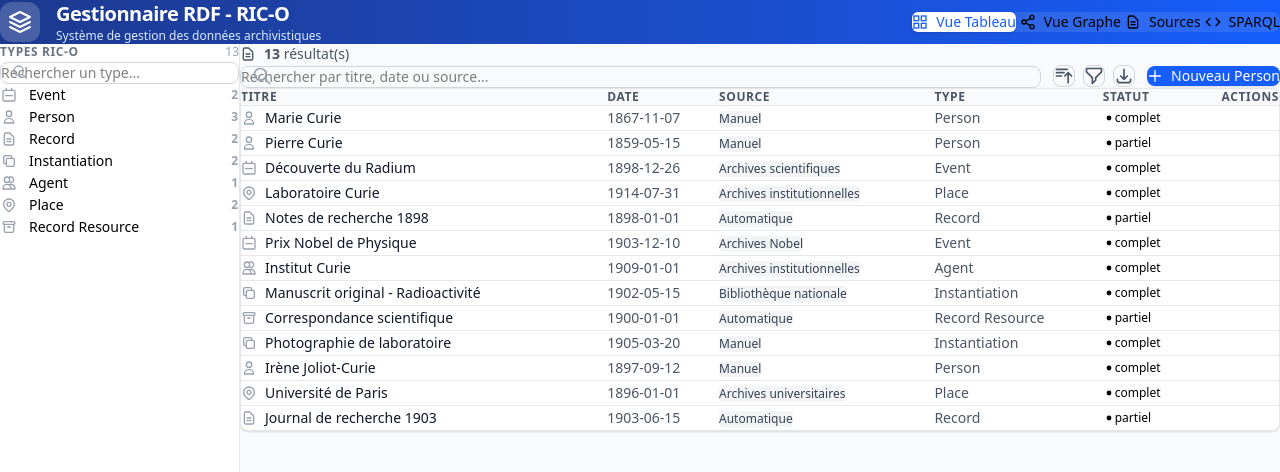
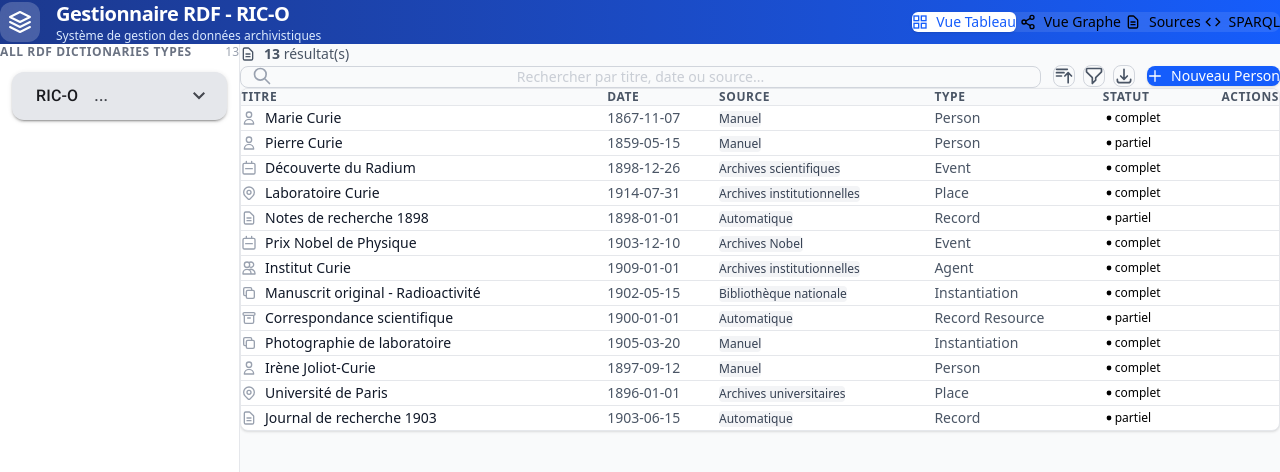
Before and after one commit to Sabermahjoub/Projet-RDF, an Angular app in the folder Frontend/: page /GestionRessources in a window 1280 px wide. Shown: the top 472 px of the page. Built offline with nearby package versions, Linux system fonts and the light colour scheme.

Commit message:
Améliorations de l'interface (ergonomie)

```diff
--- a/Frontend/src/app/components/gestion-ressources/gestion-ressources.component.html
+++ b/Frontend/src/app/components/gestion-ressources/gestion-ressources.component.html
@@ -64,32 +64,34 @@
     <aside class="w-60 bg-white border-r border-gray-200 overflow-y-auto shadow-sm">
       <div class="p-4">
         <div class="flex items-center justify-between mb-3">
-          <h2 class="text-xs font-semibold text-gray-500 uppercase tracking-wider">Types RIC-O</h2>
+          <h2 class="text-xs font-semibold text-gray-500 uppercase tracking-wider">All RDF dictionaries types</h2>
           <span class="text-xs text-gray-400 font-medium">{{ getTotalCount() }}</span>
         </div>
 
-        <div class="mb-3">
-          <div class="relative">
-            <svg class="absolute left-3 top-1/2 transform -translate-y-1/2 w-4 h-4 text-gray-400" fill="none" stroke="currentColor" viewBox="0 0 24 24">
-              <path stroke-linecap="round" stroke-linejoin="round" stroke-width="2" d="M21 21l-6-6m2-5a7 7 0 11-14 0 7 7 0 0114 0z"></path>
-            </svg>
-            <input type="text" [(ngModel)]="typeSearchQuery" (input)="onTypeSearch()" placeholder="Rechercher un type..." class="w-full pl-9 pr-3 py-2 text-sm border border-gray-300 rounded-lg focus:outline-none focus:ring-2 focus:ring-blue-500 focus:border-transparent transition-all">
-          </div>
-        </div>
+        <mat-accordion class="flex flex-col m-3! w-full!">
+          <mat-expansion-panel class="w-[90%]! bg-gray-200!" (opened)="panelOpenState.set(true)" (closed)="panelOpenState.set(false)">
+            <mat-expansion-panel-header>
+              <mat-panel-title> RIC-O </mat-panel-title>
+              <mat-panel-description>
+                ...
+              </mat-panel-description>
+            </mat-expansion-panel-header>
+            <div class="space-y-1">
+              <mat-list class="flex flex-col w-full h-full items-center justify-center">
+                <button *ngFor="let entityType of filteredEntityTypes" (click)="filterByType(entityType.type)" [class.bg-blue-50]="selectedType === entityType.type" [class.border-blue-500]="selectedType === entityType.type" [class.text-blue-700]="selectedType === entityType.type" class="w-full! flex flex-col items-center justify-between px-3 py-2.5 text-sm rounded-lg hover:bg-gray-50 transition-colors duration-150 border border-transparent group" [attr.aria-pressed]="selectedType === entityType.type">
+                  <div class="items-center">
+                    <mat-list-item class="w-full font-medium">{{ entityType.name }}</mat-list-item>
+                  </div>
+                  <mat-divider class="w-full" ></mat-divider>
+                </button>
+              </mat-list>
+            </div>
 
-        <div class="space-y-1">
-          <button *ngFor="let entityType of filteredEntityTypes" (click)="filterByType(entityType.type)" [class.bg-blue-50]="selectedType === entityType.type" [class.border-blue-500]="selectedType === entityType.type" [class.text-blue-700]="selectedType === entityType.type" class="w-full flex items-center justify-between px-3 py-2.5 text-sm rounded-lg hover:bg-gray-50 transition-colors duration-150 border border-transparent group" [attr.aria-pressed]="selectedType === entityType.type">
-            <div class="flex items-center gap-3">
-              <svg class="w-4 h-4 text-gray-400 group-hover:text-gray-600 transition-colors" [class.text-blue-500]="selectedType === entityType.type" fill="none" stroke="currentColor" viewBox="0 0 24 24">
-                <path stroke-linecap="round" stroke-linejoin="round" stroke-width="2" [attr.d]="getIconPath(entityType.icon)"></path>
-              </svg>
-              <span class="font-medium">{{ entityType.name }}</span>
-            </div>
-            <span class="text-xs font-semibold text-gray-400 group-hover:text-gray-600 transition-colors" [class.text-blue-600]="selectedType === entityType.type" [class.bg-blue-100]="selectedType === entityType.type" [class.px-2]="selectedType === entityType.type" [class.py-0.5]="selectedType === entityType.type" [class.rounded-full]="selectedType === entityType.type">
-              {{ entityType.count }}
-            </span>
-          </button>
-        </div>
+
+          </mat-expansion-panel>
+
+        </mat-accordion>
+
 
         <!-- No results message for type search -->
         <div *ngIf="typeSearchQuery && filteredEntityTypes.length === 0" class="text-center py-8">
@@ -130,7 +132,7 @@
             <svg class="absolute left-3 top-1/2 transform -translate-y-1/2 w-5 h-5 text-gray-400" fill="none" stroke="currentColor" viewBox="0 0 24 24">
               <path stroke-linecap="round" stroke-linejoin="round" stroke-width="2" d="M21 21l-6-6m2-5a7 7 0 11-14 0 7 7 0 0114 0z"></path>
             </svg>
-            <input type="text" [(ngModel)]="searchQuery" (input)="onSearch()" placeholder="Rechercher par titre, date ou source..." class="w-full pl-10 pr-10 py-2.5 border border-gray-300 rounded-lg focus:outline-none focus:ring-2 focus:ring-blue-500 focus:border-transparent text-sm transition-all" aria-label="Rechercher des entités">
+            <input type="text" [(ngModel)]="searchQuery" (input)="onSearch()" placeholder="Rechercher par titre, date ou source..." class="text-center w-full pl-10 pr-10 py-2.5 border border-gray-300 rounded-lg focus:outline-none focus:ring-2 focus:ring-blue-500 focus:border-transparent text-sm text-gray-400 transition-all" aria-label="Rechercher des entités">
             <button *ngIf="searchQuery" (click)="clearSearch()" class="absolute right-3 top-1/2 transform -translate-y-1/2 text-gray-400 hover:text-gray-600 transition-colors" aria-label="Effacer la recherche">
               <svg class="w-4 h-4" fill="none" stroke="currentColor" viewBox="0 0 24 24">
                 <path stroke-linecap="round" stroke-linejoin="round" stroke-width="2" d="M6 18L18 6M6 6l12 12"></path>
@@ -290,11 +292,7 @@
         </div>
 
         <!-- RIC Tab Content -->
-        <div *ngIf="detailTab === 'ric'">
-          <!-- App Graph Badge -->
-          <div class="mb-6">
-            <span class="inline-flex items-center px-2.5 py-1 bg-gray-900 text-white text-xs font-medium rounded">app-graph</span>
-          </div>
+        <div class="flex flex-col gap-5! p-3!" *ngIf="detailTab === 'ric'">
 
           <!-- ID Field -->
           <div class="mb-6">
@@ -320,19 +318,19 @@
               </button>
             </label>
             <div class="flex items-center justify-between p-3 bg-gray-50 border border-gray-200 rounded-lg">
-              <span class="text-sm text-gray-900 font-medium">{{ selectedEntity?.titre }}</span>
+              <input
+                *ngIf="selectedEntity"
+                type="text"
+                [(ngModel)]="selectedEntity.titre"
+
+                class="text-sm text-gray-900 font-medium w-full bg-transparent focus:outline-none"
+              />
               <button class="text-gray-400 hover:text-gray-600 transition-colors" aria-label="Supprimer">
                 <svg class="w-4 h-4" fill="none" stroke="currentColor" viewBox="0 0 24 24">
                   <path stroke-linecap="round" stroke-linejoin="round" stroke-width="2" d="M6 18L18 6M6 6l12 12"></path>
                 </svg>
               </button>
             </div>
-            <button class="mt-2 flex items-center gap-1 text-sm text-blue-600 hover:text-blue-700 font-medium transition-colors">
-              <svg class="w-4 h-4" fill="none" stroke="currentColor" viewBox="0 0 24 24">
-                <path stroke-linecap="round" stroke-linejoin="round" stroke-width="2" d="M12 4v16m8-8H4"></path>
-              </svg>
-              Ajouter
-            </button>
           </div>
 
           <!-- Birth Date -->
@@ -386,7 +384,7 @@
           </div>
 
           <!-- Associated With -->
-          <div *ngIf="selectedEntity?.associatedWith && selectedEntity.associatedWith!.length > 0" class="mb-6">
+          <div *ngIf="selectedEntity?.associatedWith && selectedEntity.associatedWith!.length > 0" class="mb-6 flex flex-col gap-2!">
             <label class="block text-sm font-medium text-gray-700 mb-2">
               Associated With ({{ selectedEntity.associatedWith!.length }})
               <button class="inline ml-1 text-gray-400 hover:text-gray-600" aria-label="Information">
@@ -395,7 +393,7 @@
                 </svg>
               </button>
             </label>
-            <div class="space-y-2">
+            <div class="space-y-2 flex flex-col gap-2!">
               <div *ngFor="let person of selectedEntity.associatedWith" class="flex items-center justify-between p-3 bg-blue-50 border border-blue-200 rounded-lg group hover:bg-blue-100 transition-colors">
                 <div class="flex items-center gap-2">
                   <svg class="w-4 h-4 text-blue-600" fill="none" stroke="currentColor" viewBox="0 0 24 24">
@@ -428,7 +426,7 @@
         </div>
 
         <!-- Metadata Tab Content -->
-        <div *ngIf="detailTab === 'metadata'">
+        <div *ngIf="detailTab === 'metadata'" class="text-center p-12!">
           <div class="space-y-4">
             <div>
               <span class="text-xs font-semibold text-gray-500 uppercase tracking-wider">Type</span>
--- a/Frontend/src/app/components/gestion-ressources/gestion-ressources.component.ts
+++ b/Frontend/src/app/components/gestion-ressources/gestion-ressources.component.ts
@@ -1,7 +1,11 @@
-import { Component, OnInit } from '@angular/core';
+import {ChangeDetectionStrategy, signal, Component, OnInit } from '@angular/core';
 import { CommonModule } from '@angular/common';
 import { FormsModule, ReactiveFormsModule, FormBuilder, FormGroup, FormArray, Validators } from '@angular/forms';
 import { trigger, transition, style, animate } from '@angular/animations';
+
+import {MatExpansionModule} from '@angular/material/expansion';
+import {MatDividerModule} from '@angular/material/divider';
+import {MatListModule} from '@angular/material/list';
 
 interface Entity {
   id: string;
@@ -25,9 +29,16 @@ interface EntityType {
 @Component({
   selector: 'app-gestion-ressources',
   standalone: true,
-  imports: [CommonModule, FormsModule, ReactiveFormsModule],
+  imports: [CommonModule,
+    FormsModule,
+    ReactiveFormsModule,
+    MatExpansionModule,
+    MatDividerModule,
+    MatListModule
+  ],
   templateUrl: './gestion-ressources.component.html',
   styleUrl: './gestion-ressources.component.scss',
+  changeDetection: ChangeDetectionStrategy.OnPush,
   animations: [
     trigger('slideIn', [
       transition(':enter', [
@@ -41,6 +52,8 @@ interface EntityType {
   ]
 })
 export class GestionRessourcesComponent implements OnInit {
+  panelOpenState = signal(false);
+
   // Entity Types for Sidebar
   entityTypes: EntityType[] = [
     { name: 'Event', icon: 'calendar', count: 2, type: 'Event' },
@@ -187,6 +200,7 @@ export class GestionRessourcesComponent implements OnInit {
   showPersonForm: boolean = false;
 
   constructor(private fb: FormBuilder) {
+
     this.personForm = this.fb.group({
       titre: ['', Validators.required],
       date: ['', Validators.required],
@@ -203,6 +217,7 @@ export class GestionRessourcesComponent implements OnInit {
     this.filteredEntities = [...this.allEntities];
     this.filteredEntityTypes = [...this.entityTypes];
     this.updateEntityTypeCounts();
+    this.detailTab = 'ric';
   }
 
   // Getters pour les FormArrays
@@ -330,7 +345,7 @@ export class GestionRessourcesComponent implements OnInit {
   // Select entity
   selectEntity(entity: Entity) {
     this.selectedEntity = entity;
-    this.detailTab = 'ric'; // Reset to first tab
+    this.detailTab = 'ric';
   }
 
   // Close detail panel
```
